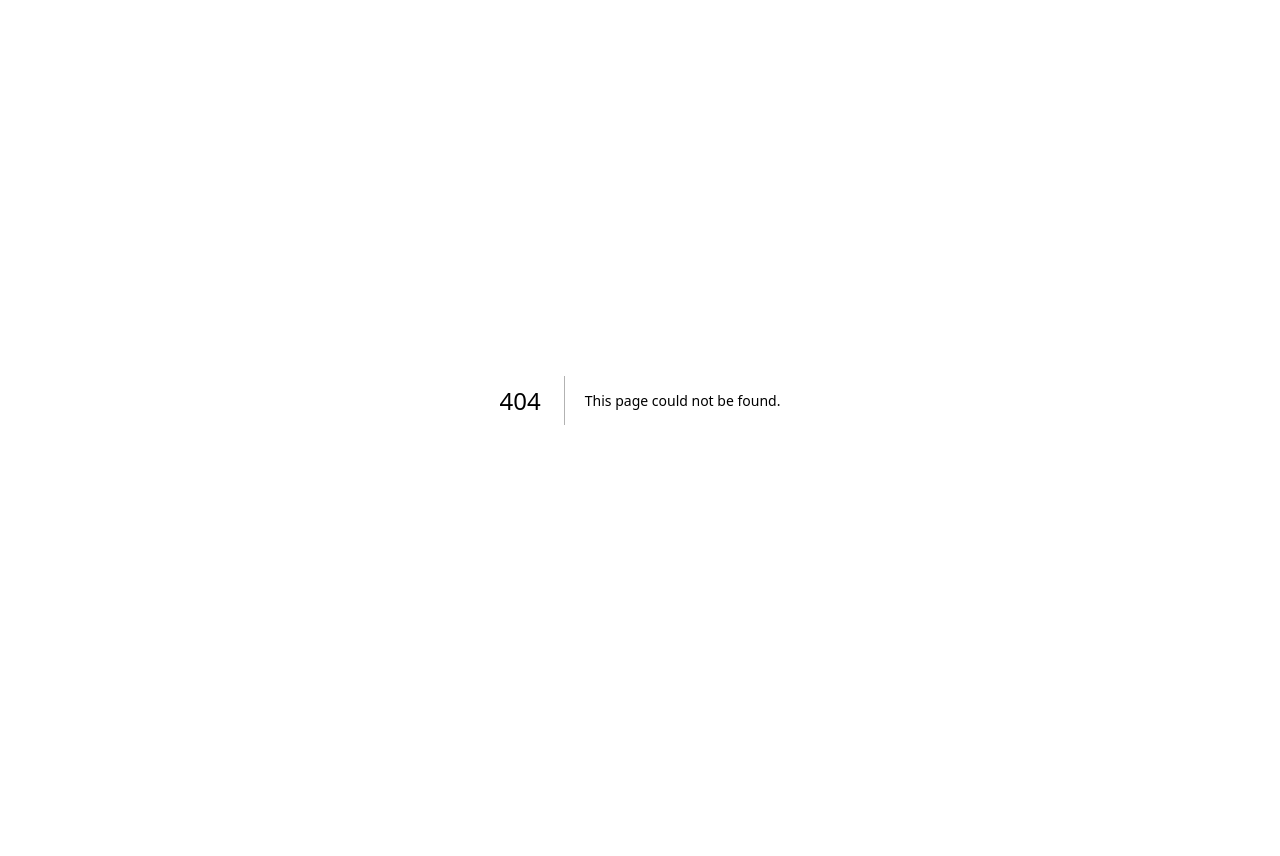
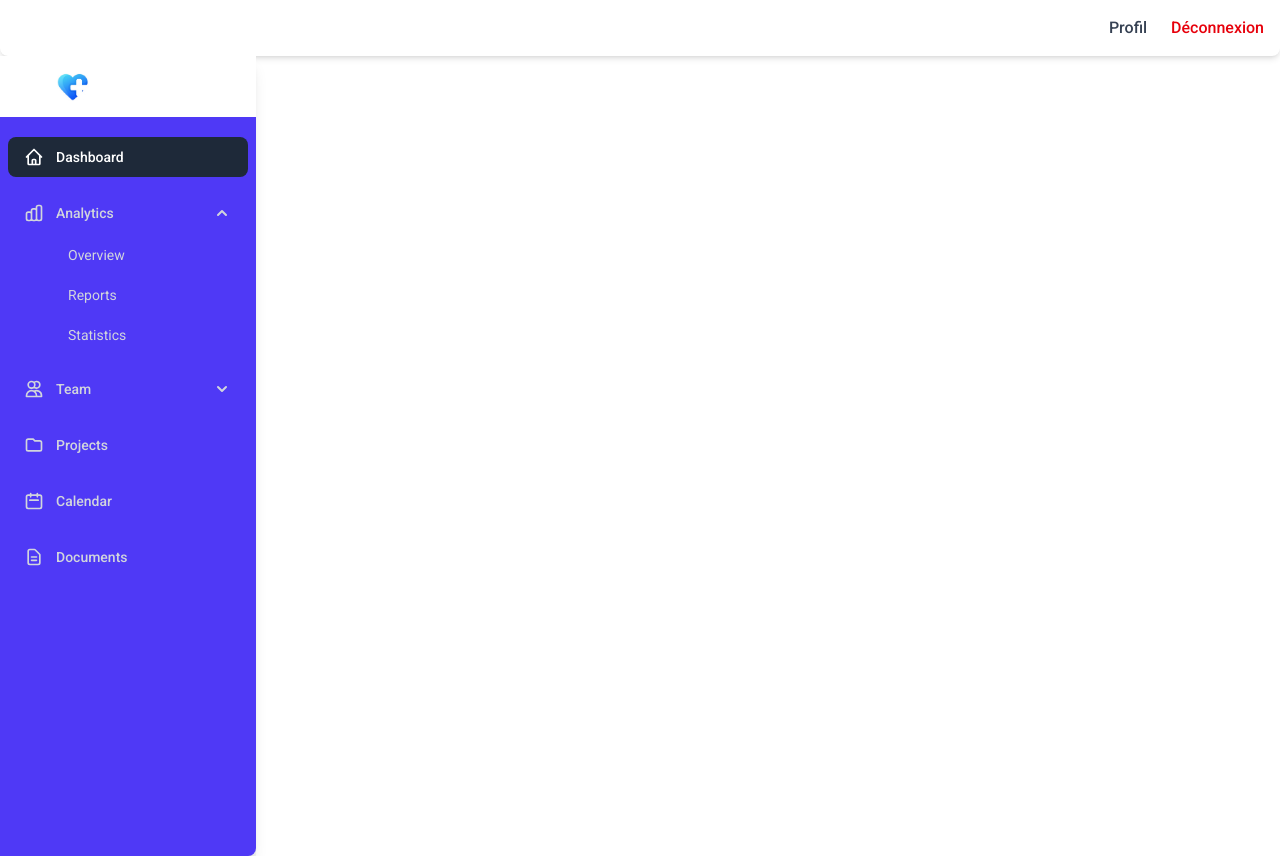
Before and after one commit to Bmomo19/MediCare-Front, a Next.js app: page /dashboard/admin in a window 1280 px wide. Before the commit this address had no page. Before the commit the page ends 800 px from the top, so only its background shows below. Built offline with nearby package versions, Linux system fonts and the light colour scheme; sample sign-in values are in the browser's storage; a web font is replaced by a local one.

Commit message:
Mise à jour avant de tester un nouveau header + sidebar

```diff
--- /dev/null
+++ b/src/app/(home)/dashboard/admin/page.tsx
@@ -0,0 +1,11 @@
+import React from 'react'
+
+type Props = {
+    children?: React.ReactNode
+}
+
+export default function AdminDashboard({ }: Props) {
+    return (
+        <div>AdminDashboard</div>
+    )
+}
--- /dev/null
+++ b/src/app/(home)/dashboard/doctor/page.tsx
@@ -0,0 +1,11 @@
+import React from 'react'
+
+type Props = {
+    children?: React.ReactNode
+}
+
+export default function DoctorDashboard({ }: Props) {
+    return (
+        <div>DoctorDashboard</div>
+    )
+}
--- a/src/app/(home)/dashboard/page.tsx
+++ b/src/app/(home)/dashboard/page.tsx
@@ -22,7 +22,7 @@ const DashboardPage = () => {
 
   return (
     <>
-      <Head>
+      {/* <Head>
         <title>Tableau de bord - MediCare</title>
         <meta name="description" content="Tableau de bord de votre système de gestion médicale." />
       </Head>
@@ -41,7 +41,6 @@ const DashboardPage = () => {
           </p>
 
           <div className="grid grid-cols-1 md:grid-cols-2 lg:grid-cols-3 gap-6">
-            {/* Exemples de cartes de fonctionnalités */}
             <div className="bg-blue-50 p-6 rounded-lg shadow-md hover:shadow-lg transition">
               <h3 className="text-xl font-bold text-blue-800 mb-2">Gestion des Patients</h3>
               <p className="text-blue-700">Accédez aux dossiers des patients, historiques et rendez-vous.</p>
@@ -63,7 +62,7 @@ const DashboardPage = () => {
             Se déconnecter
           </button>
         </div>
-      </div>
+      </div> */}
     </>
   );
 };
--- /dev/null
+++ b/src/app/(home)/dashboard/patient/page.tsx
@@ -0,0 +1,11 @@
+import React from 'react'
+
+type Props = {
+    children?: React.ReactNode
+}
+
+export default function PatientDashboard({}: Props) {
+  return (
+    <div>PatientDashboard</div>
+  )
+}
--- a/src/app/(home)/layout.tsx
+++ b/src/app/(home)/layout.tsx
@@ -4,23 +4,31 @@ import Sidebar from '@/components/layout/sidebar/Sidebar'
 import React from 'react'
 
 type Props = {
-    children : React.ReactNode
+  children: React.ReactNode
 }
 
-function Layout({children}: Props) {
+function Layout({ children }: Props) {
   return (
     <>
-        <div className="flex min-h-screen">
+      <div className="flex flex-col h-screen"> {/* Conteneur principal pour le layout */}
+        <Header /> {/* Le Header est maintenant à l'intérieur de AuthGuard */}
+        <div className="flex-grow flex"> {/* Conteneur pour la Sidebar et le contenu principal */}
+          <Sidebar> {/* La Sidebar enveloppe le contenu spécifique de la page */}
+            {children} {/* Les pages rendues par Next.js */}
+          </Sidebar>
+        </div>
+      </div>
+      {/* <div className="flex min-h-screen">
         <Sidebar />
 
-            <div className="w-full bg-gray-2 dark:bg-[#020d1a]">
+        <div className="w-full bg-gray-100">
           <Header />
 
           <main className="isolate mx-auto w-full max-w-screen-2xl overflow-hidden p-4 md:p-6 2xl:p-10">
             {children}
           </main>
         </div>
-          </div>
+      </div> */}
     </>
   )
 }
--- a/src/components/layout/header/Header.tsx
+++ b/src/components/layout/header/Header.tsx
@@ -1,46 +1,49 @@
 "use client";
 
-import Image from "next/image";
 import Link from "next/link";
 import { MenuIcon } from "./icons";
 import { useSidebarContext } from "@/contexts/SidebarContext";
 
 export function Header() {
-  const { toggleSidebar, isMobile } = useSidebarContext();
+  const { toggleSidebar } = useSidebarContext();
 
   return (
-    <header className="sticky top-0 z-30 flex items-center justify-between border-b border-stroke bg-white px-4 py-5 shadow-1 dark:border-stroke-dark dark:bg-gray-dark md:px-5 2xl:px-10">
-      <button
-        onClick={toggleSidebar}
-        className="rounded-lg border px-1.5 py-1 dark:border-stroke-dark dark:bg-[#020D1A] hover:dark:bg-[#FFFFFF1A] lg:hidden"
-      >
+    <header className="bg-white shadow-md p-4 flex justify-end items-center rounded-b-lg">
+      {/* <Link href="/dashboard" className="text-2xl font-bold text-gray-800 hover:text-indigo-600 transition-colors">
+        MediCare
+      </Link> */}
+
+      {/* Liens de navigation */}
+      <nav>
+        <ul className="flex space-x-6">
+          <li>
+            <Link href="/profile" className="text-gray-700 hover:text-indigo-600 font-medium transition-colors">
+              Profil
+            </Link>
+          </li>
+          <li>
+            <button
+              onClick={()=> {}}
+              className="text-red-600 hover:text-red-800 font-medium transition-colors focus:outline-none"
+            >
+              Déconnexion
+            </button>
+          </li>
+        </ul>
+      </nav>
+      {/* <button onClick={toggleSidebar} className="rounded-lg px-1.5 py-1 dark:border-stroke-dark lg:hidden">
         <MenuIcon />
         <span className="sr-only">Toggle Sidebar</span>
       </button>
-
-      {isMobile && (
-        <Link href={"/"} className="ml-2 max-[430px]:hidden min-[375px]:ml-4">
-          <Image
-            src={"/images/logo/logo-icon.svg"}
-            width={32}
-            height={32}
-            alt=""
-            role="presentation"
-          />
-        </Link>
-      )}
-
-      <div className="max-xl:hidden">
         <h1 className="mb-0.5 text-heading-5 font-bold text-dark dark:text-white">
           Dashboard
         </h1>
         <p className="font-medium">Next.js Admin Dashboard Solution</p>
-      </div>
 
       <div className="flex flex-1 items-center justify-end gap-2 min-[375px]:gap-4">
         <div className="shrink-0">
         </div>
-      </div>
+      </div> */}
     </header>
   );
 }
--- a/src/components/layout/sidebar/Sidebar.tsx
+++ b/src/components/layout/sidebar/Sidebar.tsx
@@ -1,45 +1,22 @@
-'use client'; // Indique que ce composant est un Client Component
+'use client';
 
 import React from 'react';
-import SidebarDropdown from './SidebarDropdown'; // Importe le composant dropdown
+import SidebarDropdown from './SidebarDropdown';
+import Image from 'next/image';
 
 interface SidebarProps {
-  children?: React.ReactNode; // Pour le contenu principal de la page
+  children?: React.ReactNode;
 }
 
-const Sidebar: React.FC<SidebarProps> = ({ children }) => {
+const Sidebar: React.FC<SidebarProps> = ({ }) => {
   return (
     <div className="flex h-screen bg-gray-100 font-inter"> {/* Assurez-vous que 'font-inter' est défini via Tailwind */}
       {/* Sidebar */}
-      <aside className="w-64 bg-gray-900 text-white flex flex-col rounded-r-lg shadow-lg"> {/* Ajout de rounded-r-lg et shadow-lg pour le style */}
-        <div className="p-4 border-b border-gray-800">
-          <div className="flex items-center justify-between">
-            <img src="https://tailwindflex.com/images/logo.svg" alt="Logo" className="h-8 w-auto rounded-md" /> {/* Ajout de rounded-md */}
-            <span className="text-xl font-bold">Admin Pro</span>
-          </div>
-        </div>
-        {/* Search Bar */}
-        <div className="p-4">
-          <div className="relative">
-            <input
-              type="text"
-              className="w-full bg-gray-800 text-white rounded-md pl-10 pr-4 py-2 text-sm focus:outline-none focus:ring-2 focus:ring-indigo-500"
-              placeholder="Search..."
-            />
-            <div className="absolute inset-y-0 left-0 pl-3 flex items-center pointer-events-none">
-              <svg
-                className="h-5 w-5 text-gray-500"
-                xmlns="http://www.w3.org/2000/svg"
-                viewBox="0 0 20 20"
-                fill="currentColor"
-              >
-                <path
-                  fillRule="evenodd"
-                  d="M8 4a4 4 0 100 8 4 4 0 000-8zM2 8a6 6 0 1110.89 3.476l4.817 4.817a1 1 0 01-1.414 1.414l-4.816-4.816A6 6 0 012 8z"
-                  clipRule="evenodd"
-                />
-              </svg>
-            </div>
+      <aside className="w-64 bg-indigo-600 text-white flex flex-col rounded-r-lg shadow-lg"> {/* Ajout de rounded-r-lg et shadow-lg pour le style */}
+        <div className="p-4 bg-white">
+          <div className="flex items-center justify-center gap-6">
+            <Image src="/assets/logo.png" alt="Logo" width={32} height={32} />
+            <span className="text-xl font-bold">MediCare</span>
           </div>
         </div>
         <nav className="mt-5 px-2 flex-grow"> {/* flex-grow pour que le nav prenne l'espace disponible */}
@@ -50,19 +27,8 @@ const Sidebar: React.FC<SidebarProps> = ({ children }) => {
               href="#"
               className="flex items-center px-4 py-2.5 text-sm font-medium rounded-lg bg-gray-800 text-white group transition-all duration-200 hover:bg-gray-700"
             >
-              <svg
-                className="h-5 w-5 mr-3"
-                xmlns="http://www.w3.org/2000/svg"
-                fill="none"
-                viewBox="0 0 24 24"
-                stroke="currentColor"
-              >
-                <path
-                  strokeLinecap="round"
-                  strokeLinejoin="round"
-                  strokeWidth="2"
-                  d="M3 12l2-2m0 0l7-7 7 7M5 10v10a1 1 0 001 1h3m10-11l2 2m-2-2v10a1 1 0 01-1 1h-3m-6 0a1 1 0 001-1v-4a1 1 0 011-1h2a1 1 0 011 1v4a1 1 0 001 1m-6 0h6"
-                />
+              <svg className="h-5 w-5 mr-3" xmlns="http://www.w3.org/2000/svg" fill="none" viewBox="0 0 24 24" stroke="currentColor">
+                <path strokeLinecap="round" strokeLinejoin="round" strokeWidth="2" d="M3 12l2-2m0 0l7-7 7 7M5 10v10a1 1 0 001 1h3m10-11l2 2m-2-2v10a1 1 0 01-1 1h-3m-6 0a1 1 0 001-1v-4a1 1 0 011-1h2a1 1 0 011 1v4a1 1 0 001 1m-6 0h6" />
               </svg>
               Dashboard
             </a>
@@ -217,29 +183,25 @@ const Sidebar: React.FC<SidebarProps> = ({ children }) => {
         </nav>
 
         {/* User Profile */}
-        <div className="mt-auto p-4 border-t border-gray-800">
+        {/* <div className="mt-auto p-4 border-t border-gray-800">
           <div className="flex items-center">
-            <img
-              className="h-8 w-8 rounded-full"
-              src="https://images.unsplash.com/photo-1472099645785-5658abf4ff4e?ixlib=rb-1.2.1&ixid=eyJhcHBfaWQiOjEyMDd9&auto=format&fit=facearea&facepad=2&w=256&h=256&q=80"
-              alt="User profile"
-            />
+            <Image className="h-8 w-8 rounded-full" src="/images/user/user-01.png" alt="User profile" width={32} height={32} />
             <div className="ml-3">
               <p className="text-sm font-medium text-white">Tom Cook</p>
               <p className="text-xs text-gray-400">View profile</p>
             </div>
           </div>
-        </div>
+        </div> */}
       </aside>
 
       {/* Main Content */}
-      <main className="flex-1 p-6 bg-gray-100 overflow-auto"> {/* Ajout de overflow-auto */}
+      {/* <main className="flex-1 p-6 bg-gray-100 overflow-auto">
         <h1 className="text-2xl font-semibold text-gray-900">Dashboard</h1>
         <div className="mt-4 p-6 bg-white rounded-lg shadow-md">
           <p className="text-gray-600">This is a dark sidebar example with submenus.</p>
-          {children} {/* Pour rendre le contenu dynamique de la page */}
+          {children}
         </div>
-      </main>
+      </main> */}
     </div>
   );
 };
```
Lines whose indentation alone changed are shown as unchanged.
